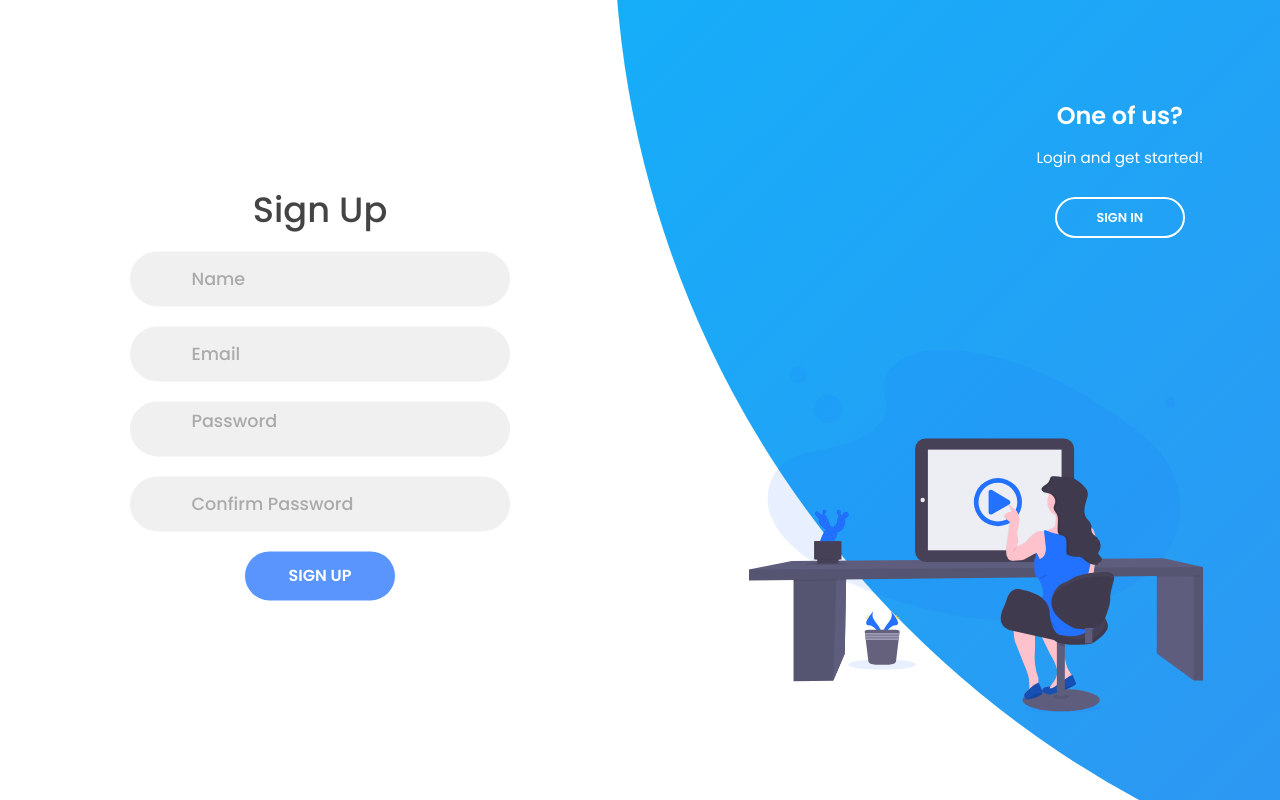
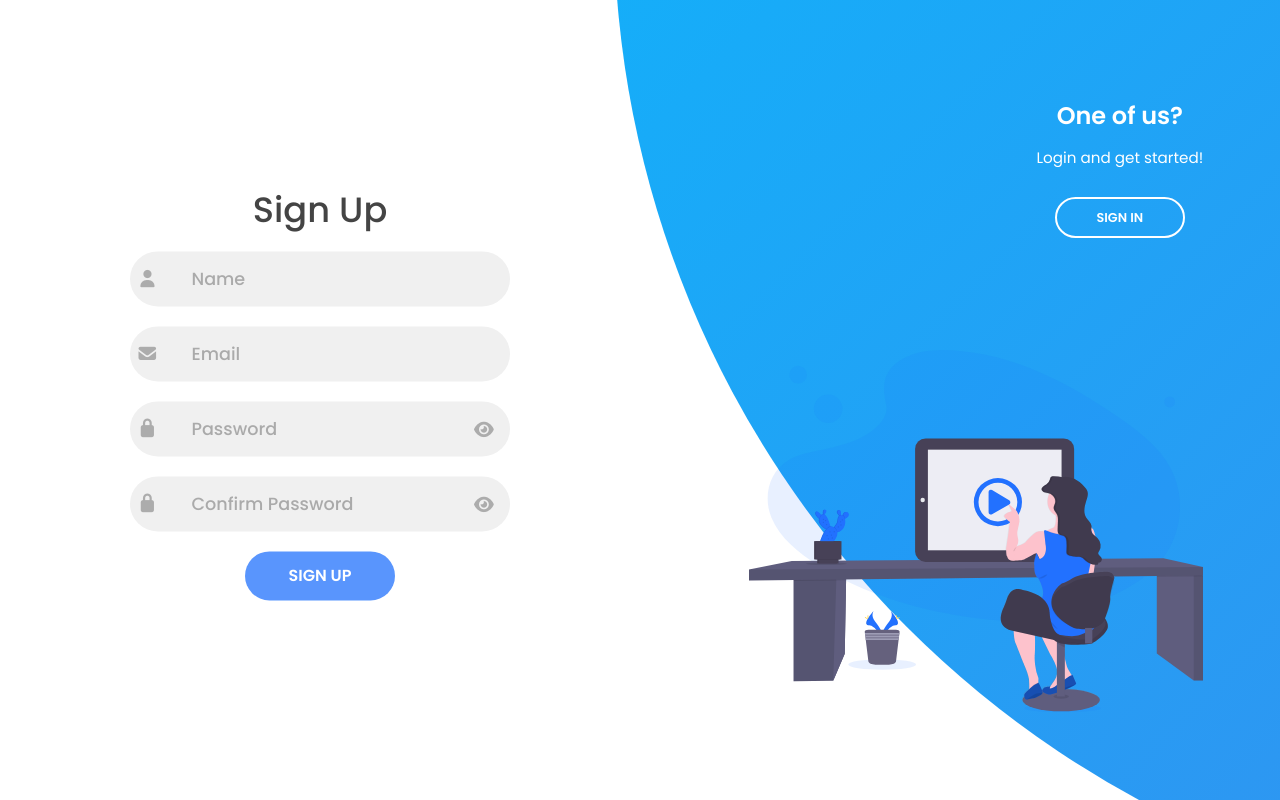
Before and after one commit to ashu-2503/ragxperiment.ai, a React (Vite) app in the folder frontend/: page /auth in a window 1280 px wide. Built offline with nearby package versions, Linux system fonts and the light colour scheme; no server answers.

Commit message:
added eye button on password input

```diff
--- a/frontend/package.json
+++ b/frontend/package.json
@@ -12,6 +12,7 @@
   },
   "dependencies": {
     "20": "^3.1.9",
+    "@fortawesome/fontawesome-free": "^7.0.1",
     "@reduxjs/toolkit": "^2.9.0",
     "axios": "^1.12.2",
     "bootstrap": "^5.3.8",
--- a/frontend/src/App.tsx
+++ b/frontend/src/App.tsx
@@ -1,6 +1,7 @@
 import { BrowserRouter } from "react-router-dom";
 import { AppRoutes } from "./routes/AppRoutes";
 import { ToastContainer } from "react-toastify";
+import '@fortawesome/fontawesome-free/css/all.min.css';
 
 function App() {
   return (
--- a/frontend/src/styles/auth.css
+++ b/frontend/src/modules/auth/auth.css
@@ -100,6 +100,17 @@ form.sign-in-form {
 .input-field input::placeholder {
   color: #aaa;
   font-weight: 500;
+}
+
+.input-field .eye-icon {
+  position: absolute;
+  right: 15px;      /* distance from the right edge */
+  top: 50%;         /* vertical center */
+  transform: translateY(-50%);
+  cursor: pointer;
+  color: #acacac;
+  font-size: 1.1rem;
+  transition: 0.3s;
 }
 
 .social-text {
--- a/frontend/src/modules/auth/auth.tsx
+++ b/frontend/src/modules/auth/auth.tsx
@@ -4,7 +4,7 @@ import { ToasterService } from "../../components/common/Toastr";
 import { useNavigate } from "react-router-dom";
 import logImg from "../../assets/images/log.svg";
 import registerImg from "../../assets/images/register.svg";
-import "../../styles/auth.css";
+import "./auth.css";
 
 const Auth: React.FC = () => {
   const navigate = useNavigate();
@@ -25,11 +25,15 @@ const Auth: React.FC = () => {
   const [loginLoading, setLoginLoading] = useState(false);
 
   // --- PASSWORD TOGGLE ---
-  const [inputTypeSignup, setInputTypeSignup] = useState("password");
+  const [inputTypeSignupPassword, setInputTypeSignupPassword] = useState("password");
+  const [inputTypeSignupConfirm, setInputTypeSignupConfirm] = useState("password");
   const [inputTypeLogin, setInputTypeLogin] = useState("password");
 
   const togglePasswordSignup = () =>
-    setInputTypeSignup(prev => (prev === "password" ? "text" : "password"));
+    setInputTypeSignupPassword(prev => (prev === "password" ? "text" : "password"));
+
+  const toggleConfirmPasswordSignup = () =>
+    setInputTypeSignupConfirm(prev => (prev === "password" ? "text" : "password"));
 
   const togglePasswordLogin = () =>
     setInputTypeLogin(prev => (prev === "password" ? "text" : "password"));
@@ -144,7 +148,7 @@ const Auth: React.FC = () => {
                 required
               />
               <i
-                className="fas fa-eye"
+                className="fas fa-eye eye-icon"
                 style={{ cursor: "pointer" }}
                 onClick={togglePasswordLogin}
               />
@@ -184,14 +188,14 @@ const Auth: React.FC = () => {
             <div className="input-field">
               <i className="fas fa-lock" />
               <input
-                type={inputTypeSignup}
+                type={inputTypeSignupPassword}
                 placeholder="Password"
                 value={signupPassword}
                 onChange={(e) => setSignupPassword(e.target.value)}
                 required
               />
               <i
-                className="fas fa-eye"
+                className="fas fa-eye eye-icon"
                 style={{ cursor: "pointer" }}
                 onClick={togglePasswordSignup}
               />
@@ -200,11 +204,15 @@ const Auth: React.FC = () => {
             <div className="input-field">
               <i className="fas fa-lock" />
               <input
-                type={inputTypeSignup}
+                type={inputTypeSignupConfirm}
                 placeholder="Confirm Password"
                 value={confirmPassword}
                 onChange={(e) => setConfirmPassword(e.target.value)}
                 required
+              />
+              <i
+                className="fas fa-eye eye-icon"
+                onClick={toggleConfirmPasswordSignup}
               />
             </div>
 
```
Also changed, not shown: 1 other file (tests, documents, lock files or other folders).
